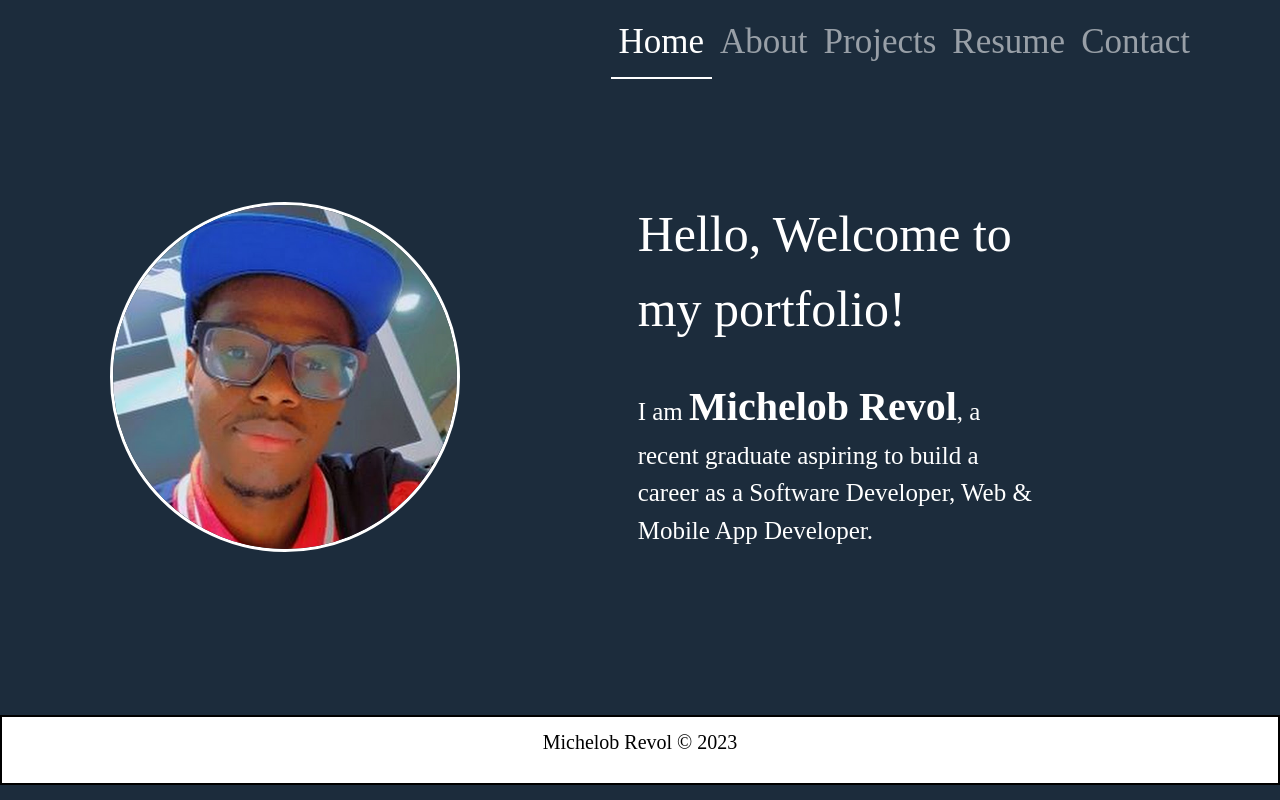
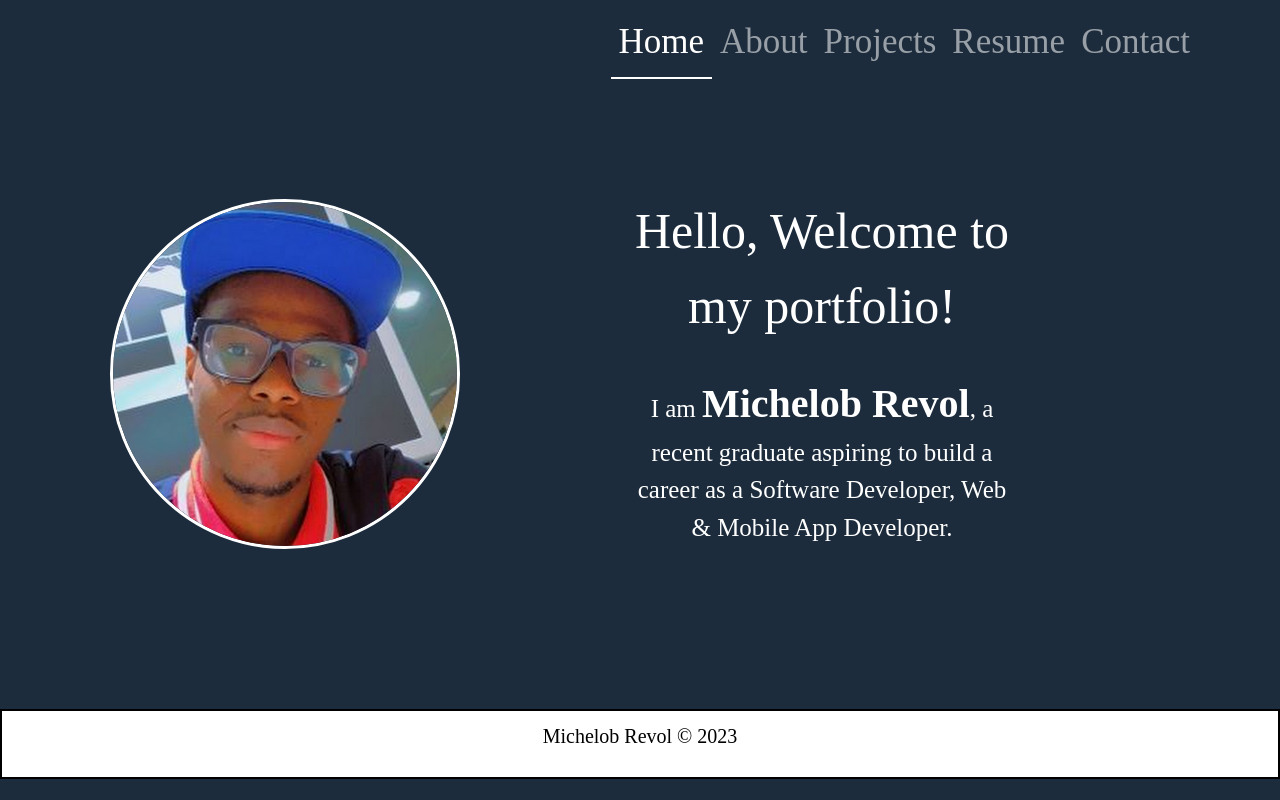
Before and after one commit to SizomanHuxley/mrevol-portfolio, a React (Create React App) app: page / in a window 1280 px wide. Built offline with nearby package versions, Linux system fonts and the light colour scheme.

Commit message:
Fixing layout

```diff
--- a/src/component/css.css
+++ b/src/component/css.css
@@ -88,8 +88,8 @@ body {
 }
 
 .custom-style{
-    margin:15px;
-    padding: 20px;
+   margin: 2px;
+    padding: 30px;
 }
 
 .degree {
--- a/src/component/home.js
+++ b/src/component/home.js
@@ -22,7 +22,7 @@ const Home = () => {
                     </div>
                 </div>
                 {/* Column for the welcome message and information */}
-                <div className="col-md-4 custom-style">
+                <div className="col-md-4 text-center custom-style">
                     {/* Welcome message */}
                     <div className='welcome'>Hello, Welcome to my portfolio!</div>
                     <br />
--- a/src/component/resume.js
+++ b/src/component/resume.js
@@ -16,7 +16,7 @@ const Resume = () => {
       >
         <div className="row">
             <div className="resume-container custom-style">
-                <div className="col-md-7 mx-auto mr-auto" style={{backgroundColor: "white", color: "black", padding: "35px" }}>
+                <div className="col-md-7 mx-auto mr-auto" style={{backgroundColor: "white", color: "black", padding: "20px" }}>
                     <p className="text-center" style={{borderBottom: "2px solid"}}>
                         M I C H E L O B   R E V O L <br />
                         West Palm Beach, FL | mrevol2023@gmail.com | (561) 567-1891
```
